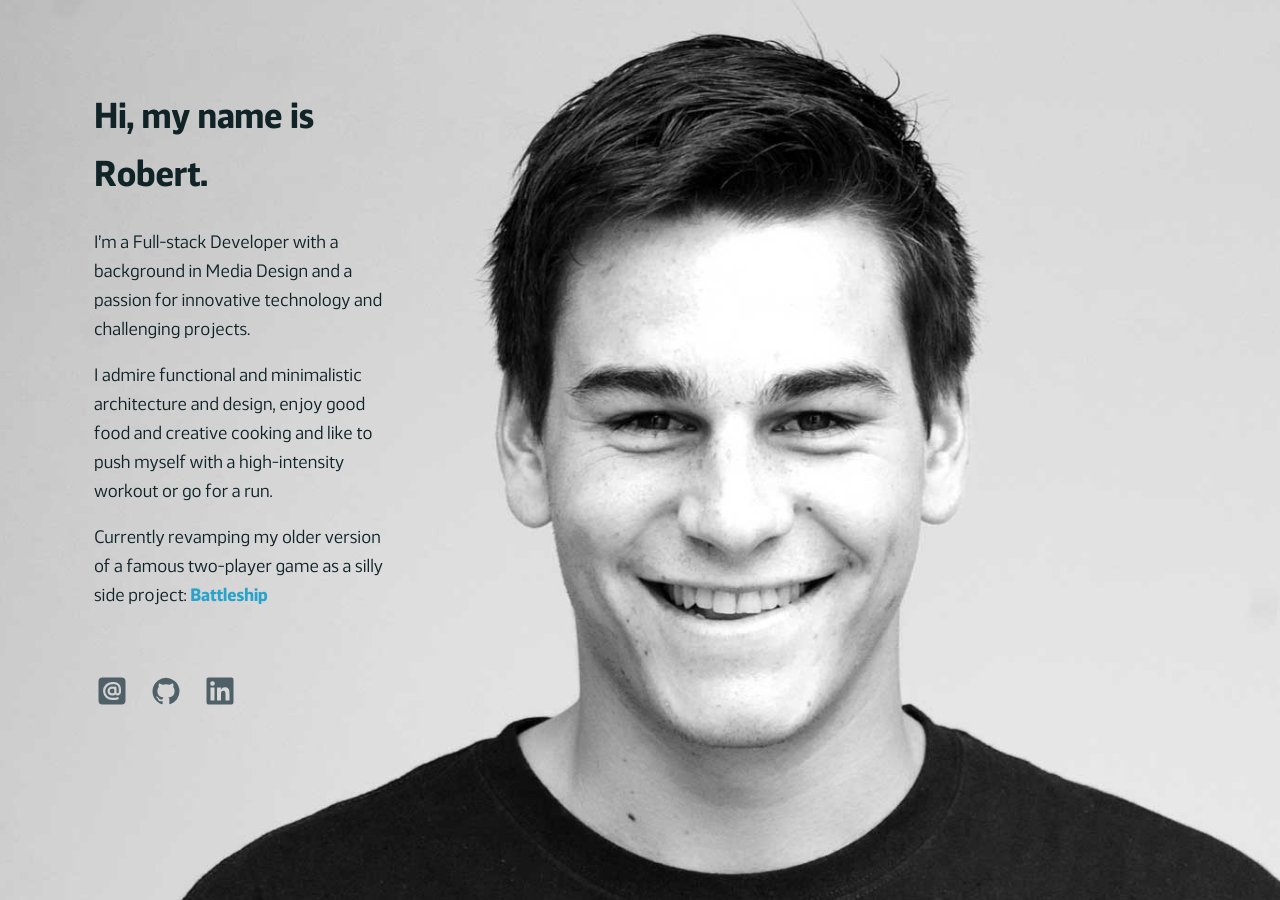
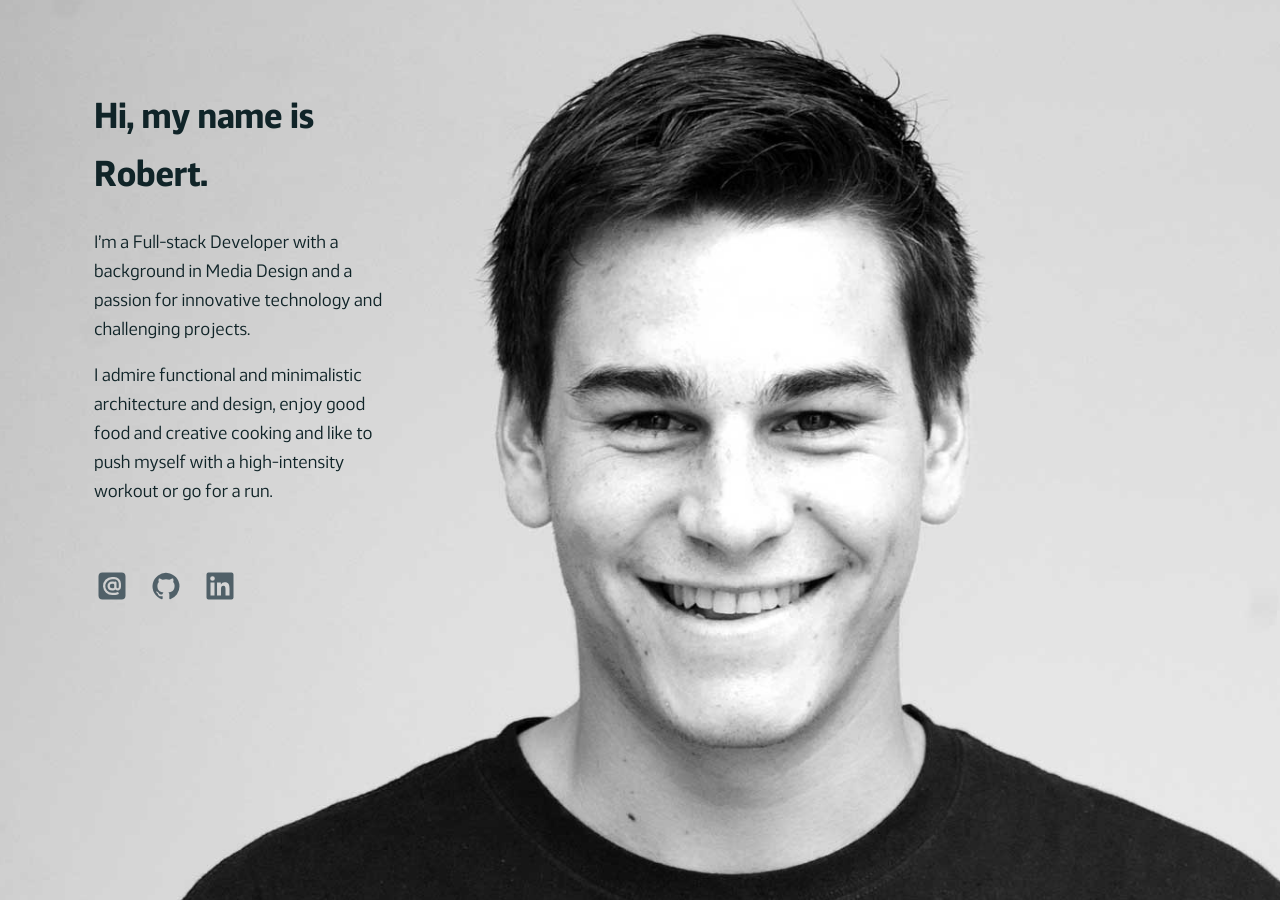
Before and after one commit to robdasilva/rschweizer.github.io, a Jekyll site: the page built from index.md, in a window 1280 px wide. Built offline with Jekyll 4.4.1, drawn with Linux system fonts in a browser that asks for light colours.

Commit message:
Remove Battleship link

```diff
--- a/index.md
+++ b/index.md
@@ -11,5 +11,3 @@ challenging projects.
 
 I admire functional and minimalistic architecture and design, enjoy good food and creative cooking and like to push
 myself with a high-intensity workout or go for a run.
-
-Currently revamping my older version of a famous two-player game as a silly side project: <a href="http://battleship-dev-web-app.s3-website.eu-central-1.amazonaws.com">Battleship</a>
```
